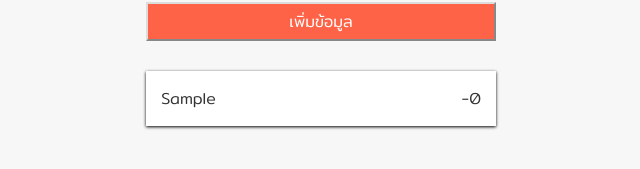
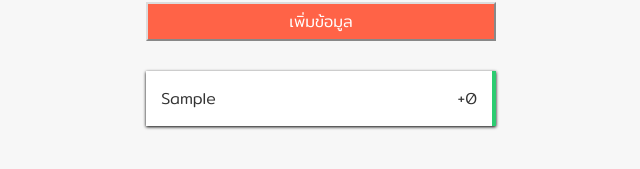
Before and after one commit to JJwachi23/JavaScript, a React (Create React App) app in the folder my-app/: page / in a window 1280 px wide. Both pictures are taken after typing "Sample" into the empty fields and a click on the button "เพิ่มข้อมูล". Shown: the part 441-610 px from the top of the page, without its empty margins (319-959 px from the left). Built offline with nearby package versions, Linux system fonts and the light colour scheme; the HTML template or start-up script is replaced by a standard one.

Commit message:
wachirawit app

```diff
--- a/my-app/src/App.css
+++ b/my-app/src/App.css
@@ -1,4 +1,6 @@
 @import url('https://fonts.googleapis.com/css2?family=Mitr:wght@300&family=Roboto+Condensed&display=swap');
+
+
 
 * {
   box-sizing: border-box;
--- /dev/null
+++ b/my-app/src/components/Item.css
@@ -0,0 +1,7 @@
+.Expense {
+    border-right: 4px solid tomato;
+}
+
+.Income {
+    border-right: 4px solid #2ccc71;
+}
--- a/my-app/src/components/Item.js
+++ b/my-app/src/components/Item.js
@@ -1,10 +1,12 @@
-import PropTypes from 'prop-types'; //ES6
+import PropTypes from 'prop-types'; //ES6\
+import './Item.css';
 
-const Item = ({title, amount}) => {
-
-  // const {title, amount} = props
+const Item = (props) => {
+  const {title, amount} = props;
+  const status = amount < 0 ? "Expense" : "Income" ;
+  const symbol = amount <0 ?"-" :  "+";
     return(
-      <li>{title}<span> -{amount}</span></li>
+      <li className={status}>{title}<span>{symbol}{Math.abs(amount)}</span></li>
     );
   }
 
@@ -14,5 +16,4 @@ const Item = ({title, amount}) => {
   }
 
 
-
   export default Item
```
